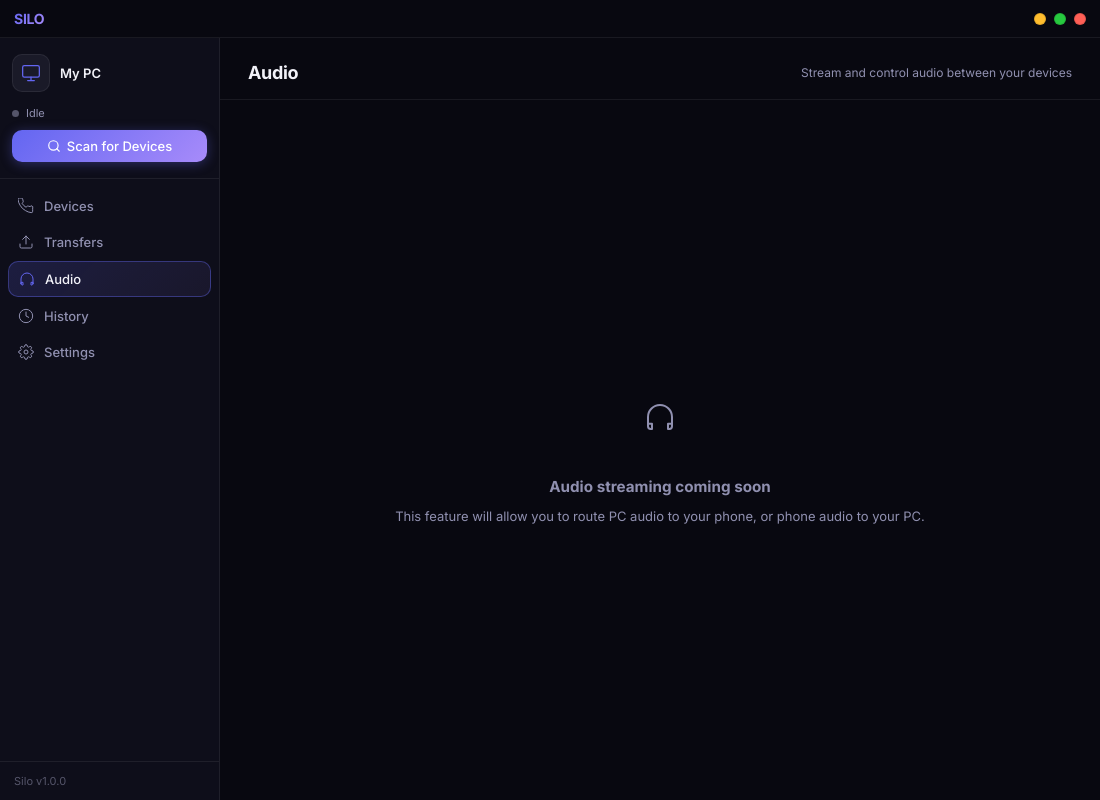
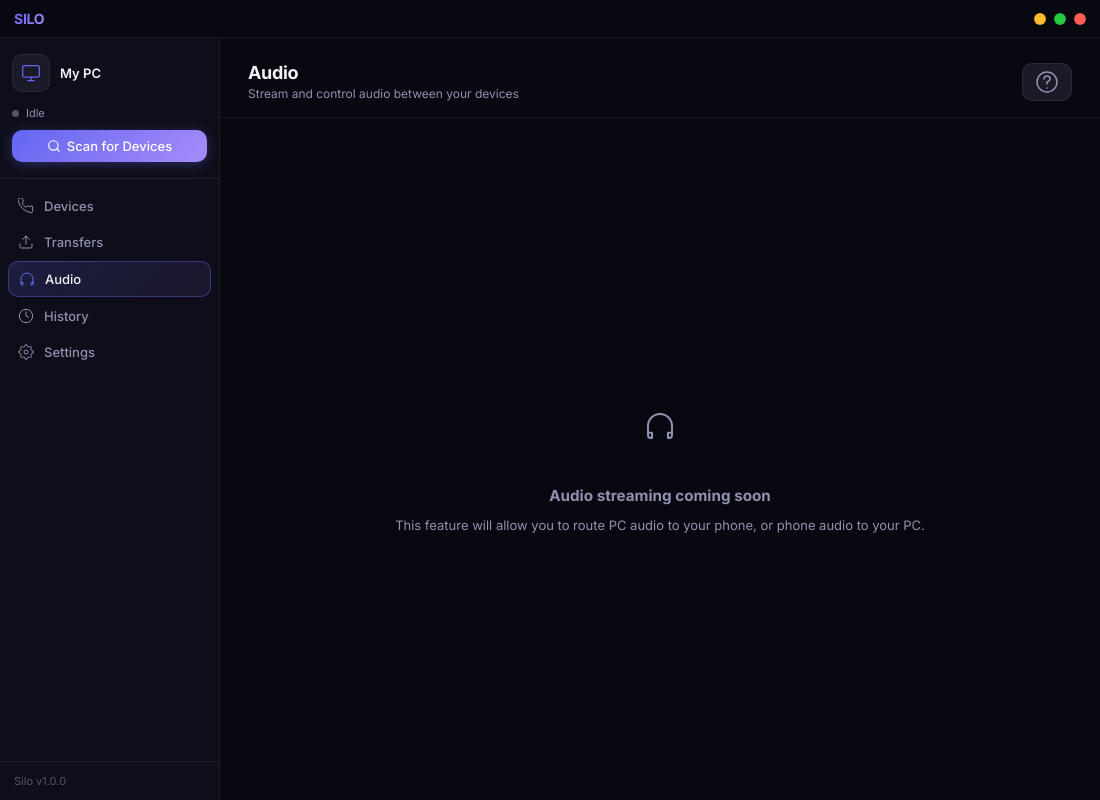
Before and after one commit to CandyRagi/silo-desktop, an Electron app: page index.html in a window 1100 px wide. Both pictures are taken after a click on the button "Audio". Drawn offline with Linux system fonts and the light colour scheme; no server answers.

```diff
--- a/index.html
+++ b/index.html
@@ -137,9 +137,14 @@
 
     <!-- ═══ AUDIO TAB ═══ -->
     <section class="tab" id="tab-audio">
-      <div class="tab-header">
-        <h1 class="tab-title">Audio</h1>
-        <p class="tab-subtitle">Stream and control audio between your devices</p>
+      <div class="tab-header" style="display:flex; justify-content:space-between; align-items:center;">
+        <div>
+          <h1 class="tab-title">Audio</h1>
+          <p class="tab-subtitle">Stream and control audio between your devices</p>
+        </div>
+        <button class="btn btn--ghost btn--sm" title="Help">
+          <svg width="24" height="24" viewBox="0 0 24 24" fill="none"><circle cx="12" cy="12" r="10" stroke="currentColor" stroke-width="1.5"/><path d="M9 9c0-1.657 1.343-3 3-3s3 1.343 3 3c0 2-3 3-3 3v2m0 4h.01" stroke="currentColor" stroke-width="1.5" stroke-linecap="round"/></svg>
+        </button>
       </div>
 
       <div class="empty-state">
```
